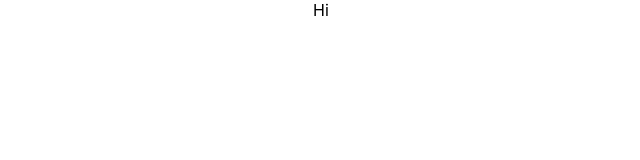
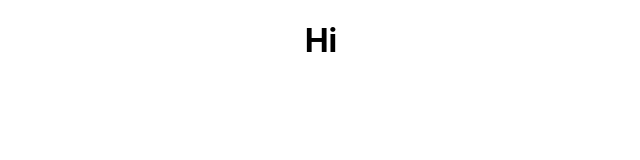
Before and after one commit to ParkHyunj/react-hooks, a React (Create React App) app: page / in a window 1280 px wide. Shown: the top 160 px of the page, without its empty margins (319-959 px from the left). Built offline with nearby package versions, Linux system fonts and the light colour scheme.

Commit message:
DOCS: useClick

```diff
--- a/src/App.js
+++ b/src/App.js
@@ -1,25 +1,39 @@
-import React, { useState, useEffect } from "react";
+import React, { useState, useEffect, useRef } from "react";
 import './App.css';
 
-const useTitle = initialTitle => {
-  const [ title, setTitle ] = useState(initialTitle);
-  const updateTitle = () => {
-    const htmlTitle = document.querySelector("title");
-    htmlTitle.innerText = title;
+const useClick = (onClick) => {
+  const ref = useRef();
+
+  useEffect(() => {
+  // 1. 변수를 안에서 copy하지 않으면 warning (ref가 unmount 시점에 null이 된다.)
+  const element = ref.current;
+  if (element) {
+  // 'click' is keyword
+  element.addEventListener('click', onClick);
+  }
+  // ComponentWillUnmount()
+  return () => {
+  if (element) {
+  element.removeEventListener('click', onClick);
+  }
   };
-  useEffect(updateTitle, [title]);
-  return setTitle;
-};
+  }, [onClick]);
+
+  return ref.current;
+  };
+
+//  useClick을 사용해서 useRef()를 만들고, 같은 reference를 return 해줬다.
+
 
 function App() {
 
-  const titleUpdater = useTitle("Loading...");
-  setTimeout(() => titleUpdater("Home"), 5000);
+  const sayHello = () => console.log("say hello");
+  const title = useClick(sayHello);
 
   return (
     <div className="App">
-      <div>Hi</div>
-
+      <h1 ref={title}>Hi</h1>
+      {/* 주어진 reference를 title에 줬다. */}
     </div>
   );
 }
```
Also changed, not shown: 1 other file (tests, documents, lock files or other folders).
